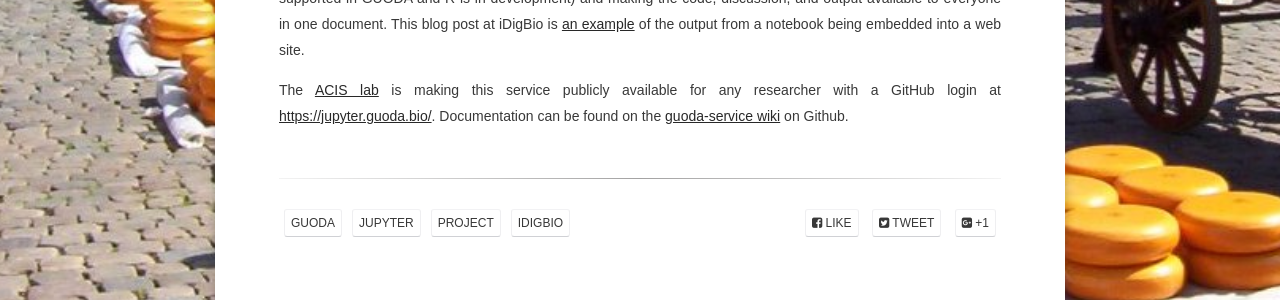
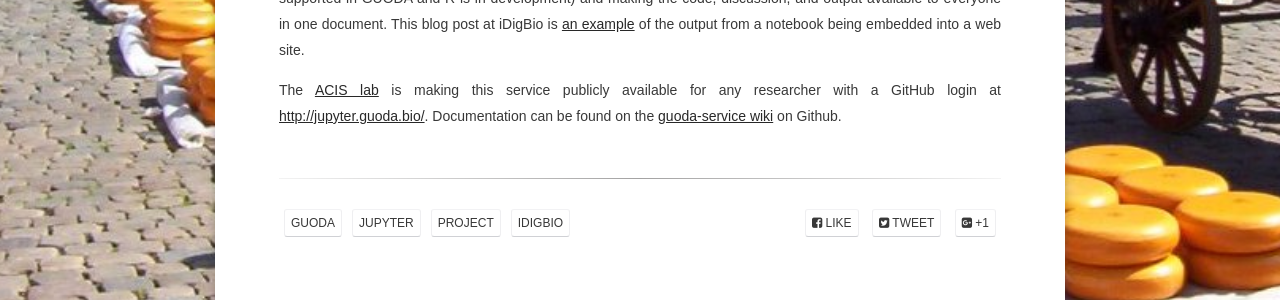
Before and after one commit to bio-guoda/bio-guoda.github.io, a Jekyll site: the page built from _posts/2017-05-02-jupyter.md, in a window 1280 px wide. Shown: the part 502-802 px from the top of the page. Built offline with Jekyll 4.4.1, drawn with Linux system fonts in a browser that asks for light colours; some web fonts are replaced; part of the change alters nothing that is shown.

Commit message:
Update 2017-05-02-jupyter.md

```diff
--- a/_posts/2017-05-02-jupyter.md
+++ b/_posts/2017-05-02-jupyter.md
@@ -23,6 +23,6 @@ document. This blog post at iDigBio is [an example](https://github.com/iDigBio/i
 of the output from a notebook being embedded into a web site.
 
 The [ACIS lab](https://acis.ufl.edu/) is making this service publicly available for any researcher with
-a GitHub login at [https://jupyter.guoda.bio/](https://jupyter.guoda.bio/).
+a GitHub login at [http://jupyter.guoda.bio/](http://jupyter.guoda.bio/).
 Documentation can be found on the [guoda-service wiki](https://github.com/bio-guoda/guoda-services/wiki/Jupyter-Notebooks)
 on Github.
```
